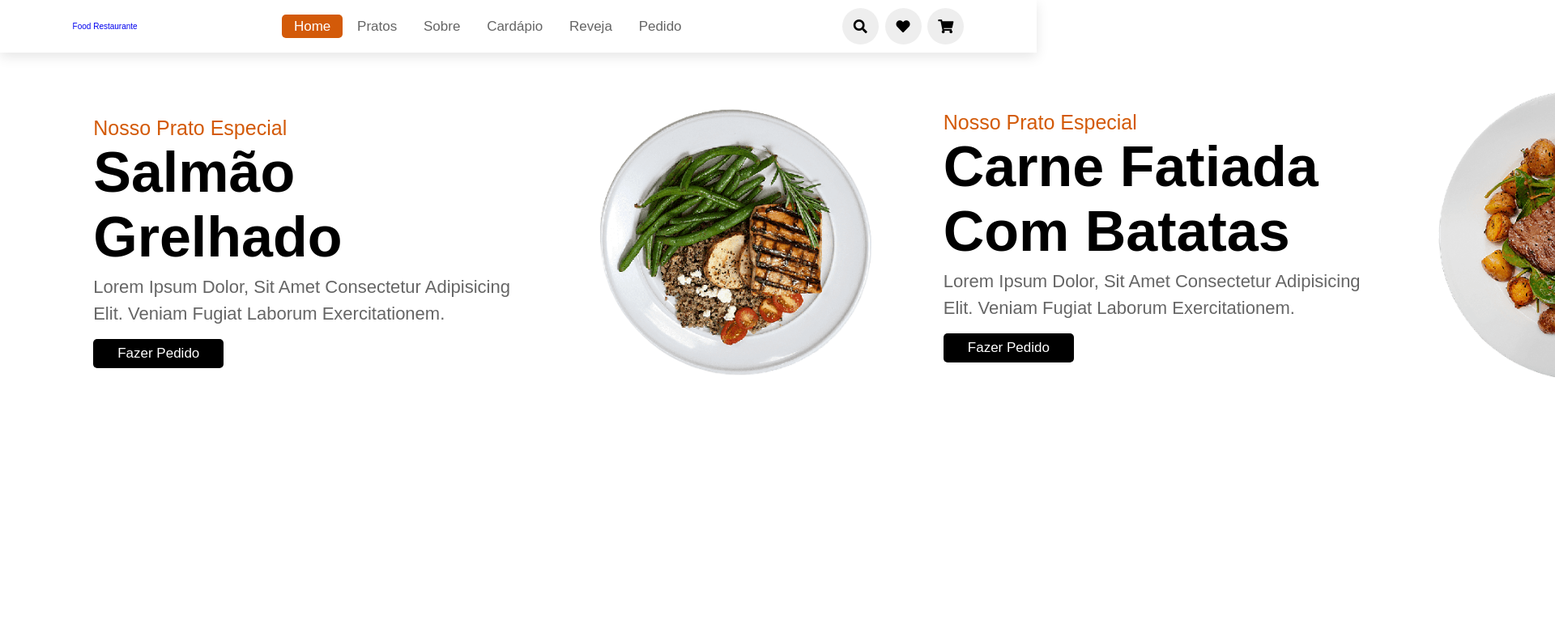
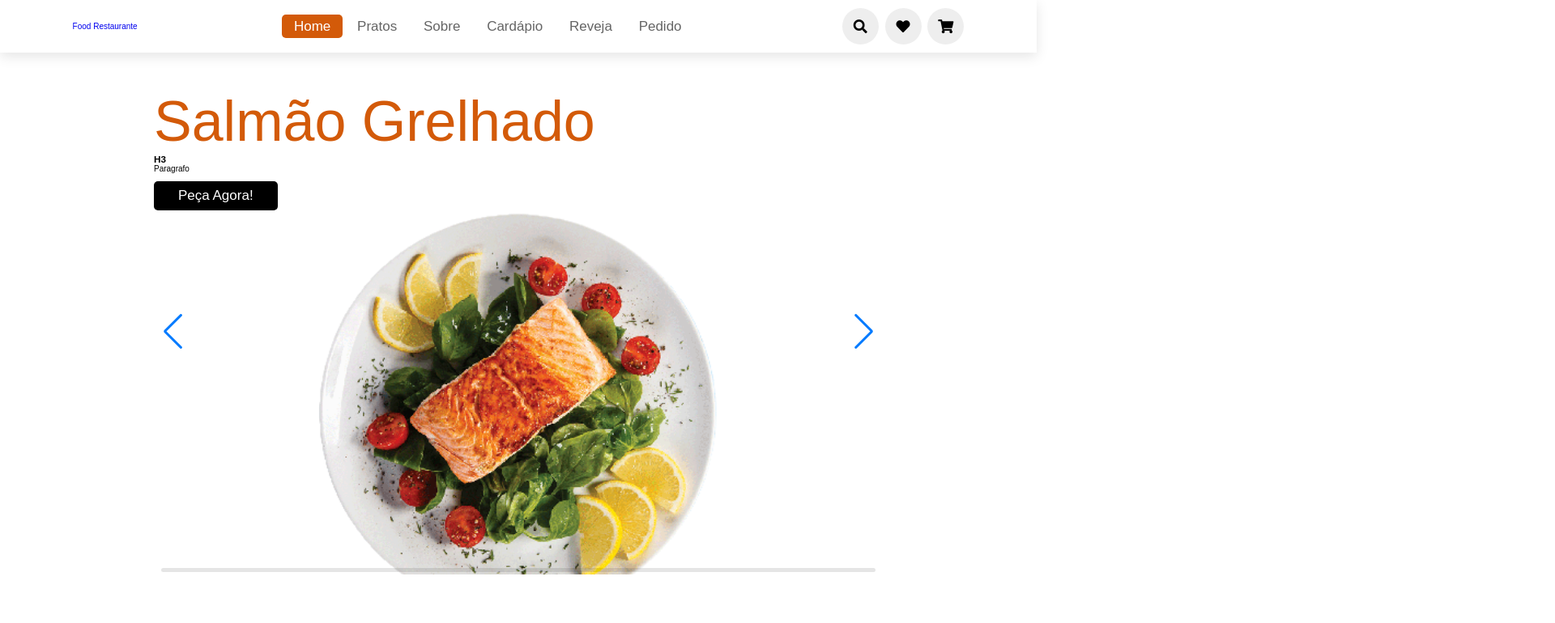
Before and after one commit to LinikerNogueiraMachado/website_restaurante, a plain HTML site: page src/index.html in a window 1280 px wide. Shown: the top 770 px of the page at 81% size, 1920 px wide, since content can reach past the window. Drawn offline with nearby package versions, Linux system fonts and the light colour scheme.

Commit message:
alterações no swiper

```diff
--- a/src/index.css
+++ b/src/index.css
@@ -4,6 +4,11 @@
     --light-clr: #656565;
     --box-shadow: 0 .5rem 1.5rem rgba(0, 0, 0, .1);
 }
+
+.swiper {
+    width: 900px;
+    height: 600px;
+  }
 
 * {
     font-family: 'Nunito', sans-serif;
@@ -169,8 +174,7 @@ header .icons #menu-bars {
 }
 
 /* ====== ====== home ====== ====== */
-
-.home .home-slider .slide {
+.home-slider {
     display: flex;
     align-items: center;
     flex-wrap: wrap;
@@ -178,39 +182,21 @@ header .icons #menu-bars {
     padding-top: 9rem;
 }
 
-.home .home-slider .slide .content {
+.content {
     flex: 1 1 45rem;
 }
 
-.home .home-slider .slide .image {
+ .image {
     flex: 1 1 45rem;
 }
 
-.home .home-slider .slide .image img {
+  .image img {
     width: 100%;
 }
 
-.home .home-slider .slide .content span {
+ .content span {
     color: var(--primary-clr);
-    font-size: 2.5rem;
-}
-
-.home .home-slider .slide .content h3 {
-    color: var(--black);
     font-size: 7rem;
-}
-
-.home .home-slider .slide .content p {
-    color: var(--light-clr);
-    font-size: 2.2rem;
-    padding: .5rem 0;
-    line-height: 1.5;
-}
-
-/* ====== ====== Swiper css ====== ====== */
-
-.swiper-pagination-bullet-active {
-    background: var(--primary-clr);
 }
 
 /* ====== ====== responsividade ====== ====== */
@@ -263,7 +249,7 @@ header .icons #menu-bars {
         margin: 0;
     }
 
-    .home .home-slider .slide .content h3 {
+    .content h3 {
         font-size: 5rem;
     }
 }
--- a/src/index.html
+++ b/src/index.html
@@ -7,7 +7,7 @@
         <meta name="Food restaurante" content="website responsivo">
         <title>Food restaurante</title>
         <link rel="stylesheet" href="./index.css">
-        <link rel="stylesheet" href="https://cdn.jsdelivr.net/npm/swiper/swiper-bundle.min.css">
+        <link rel="stylesheet" href="https://cdn.jsdelivr.net/npm/swiper@8/swiper-bundle.min.css">
         <link rel="stylesheet" href="https://cdnjs.cloudflare.com/ajax/libs/font-awesome/5.15.3/css/all.min.css">
     </head>
     <body>
@@ -48,58 +48,41 @@
                 <div class="swiper-wrapper wraper">
                     <div class="swiper-slide slide">
                         <!-- slide start -->
+                        <div class="swiper">
+                            <!-- Additional required wrapper -->
+                            <div class="swiper-wrapper">
+                                <!-- Slides -->
+                                <div class="swiper-slide">
                                         <div class="content">
-                            <span>Nosso prato especial</span>
-                            <h3>Salmão grelhado</h3>
-                            <p>
-                                Lorem ipsum dolor, sit amet consectetur adipisicing elit. Veniam fugiat laborum
-                                exercitationem.
-                            </p>
-                            <a href="#" class="btn">Fazer pedido</a>
+                                            <span>Salmão Grelhado</span>
+                                            <h3>h3</h3>
+                                            <p>paragrafo</p>
+                                            <a href="#" class="btn">Peça Agora!</a>
                                         </div>
                                         <div class="image">
-                            <img src="./assets/img/salmão-grelhado.png" alt="">
+                                            <img src="./assets/img/frutos-do-mar-norte.png" alt="Frutos do mar Norte">
                                         </div>
                                 </div>
-                    <!-- slide end -->
-                    <div class="swiper-slide slide">
-                        <!-- slide start -->
-                        <div class="content">
-                            <span>Nosso prato especial</span>
-                            <h3>Carne fatiada com batatas</h3>
-                            <p>
-                                Lorem ipsum dolor, sit amet consectetur adipisicing elit. Veniam fugiat laborum
-                                exercitationem.
-                            </p>
-                            <a href="#" class="btn">Fazer pedido</a>
+                                <div class="swiper-slide">Slide 2</div>
+                                <div class="swiper-slide">Slide 3</div>
                             </div>
-                        <div class="image">
-                            <img src="./assets/img/carne-fatiada-batata.png" alt="">
-                        </div>
+                            <!-- If we need pagination -->
+                            <div class="swiper-pagination"></div>
+                            <!-- If we need navigation buttons -->
+                            <div class="swiper-button-prev"></div>
+                            <div class="swiper-button-next"></div>
+                            <!-- If we need scrollbar -->
+                            <div class="swiper-scrollbar"></div>
                         </div>
                         <!-- slide end -->
-                    <div class="swiper-slide slide">
-                        <!-- slide start -->
-                        <div class="content">
-                            <span>Nosso prato especial</span>
-                            <h3>Frutos do mar do Norte</h3>
-                            <p>
-                                Lorem ipsum dolor, sit amet consectetur adipisicing elit. Veniam fugiat laborum
-                                exercitationem.
-                            </p>
-                            <a href="#" class="btn">Fazer pedido</a>
-                        </div>
-                        <div class="image">
-                            <img src="./assets/img/frutos-do-mar-norte.png" alt="">
-                        </div>
-                    </div>
-                    <!-- slide end -->
-                </div>
                         <div class="swiper-pagination"></div>
                     </div>
                 </section>
                 <!-- home section end -->
                 <script src="./js/scripts.js"></script>
-        <script src="https://unpkg.com/swiper/swiper-bundle.min.js"></script>
+                <script type="module">
+            import Swiper from 'https://cdn.jsdelivr.net/npm/swiper@8/swiper-bundle.esm.browser.min.js'
+            const swiper = new Swiper('.swiper')
+                </script>
             </body>
         </html>
--- a/src/js/scripts.js
+++ b/src/js/scripts.js
@@ -18,18 +18,3 @@ document.querySelector('#search-icon').onclick = () =>{
 document.querySelector('#close').onclick = () =>{
     document.querySelector('#search-form').classList.remove('active');
 }
-
-/*====== ====== scripts do swiper slide ====== ======*/
-var swiper = new Swiper(".home-slider", {
-    spaceBetween: 30,
-    centeredSlides: true,
-    autoplay: {
-      delay: 7500,
-      disableOnInteraction: false,
-    },
-    pagination: {
-      el: ".swiper-pagination",
-      clickable: true,
-    },
-    loop:true,
-  });
```
Lines whose indentation alone changed are shown as unchanged.
